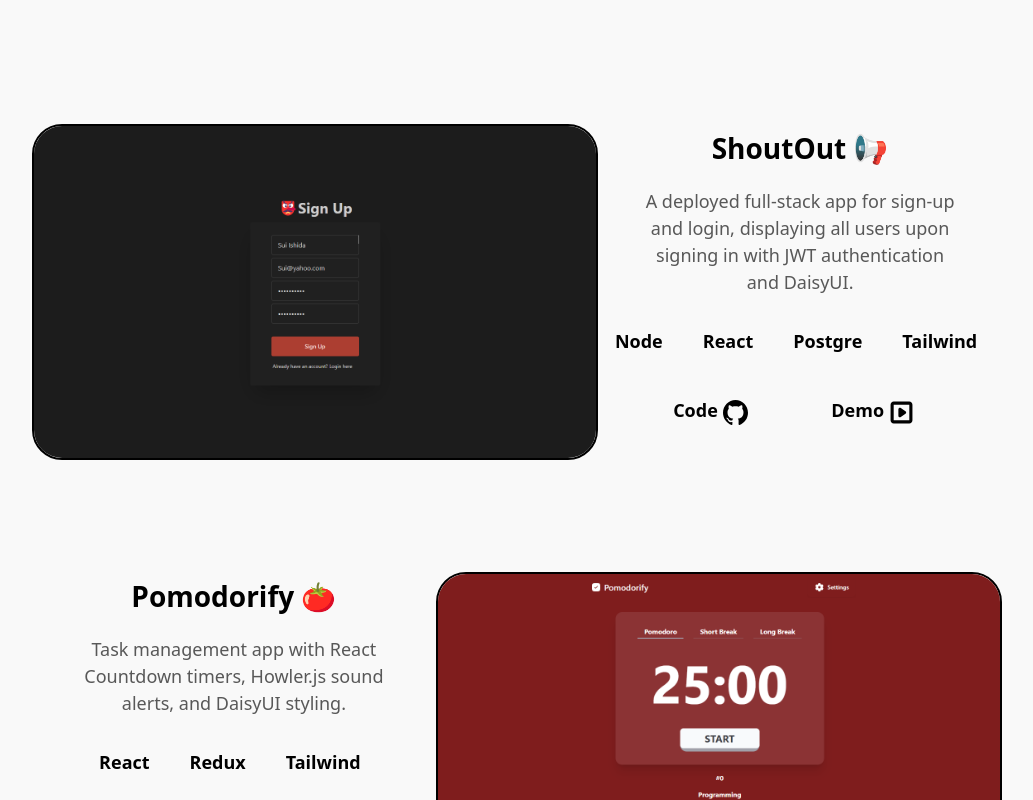
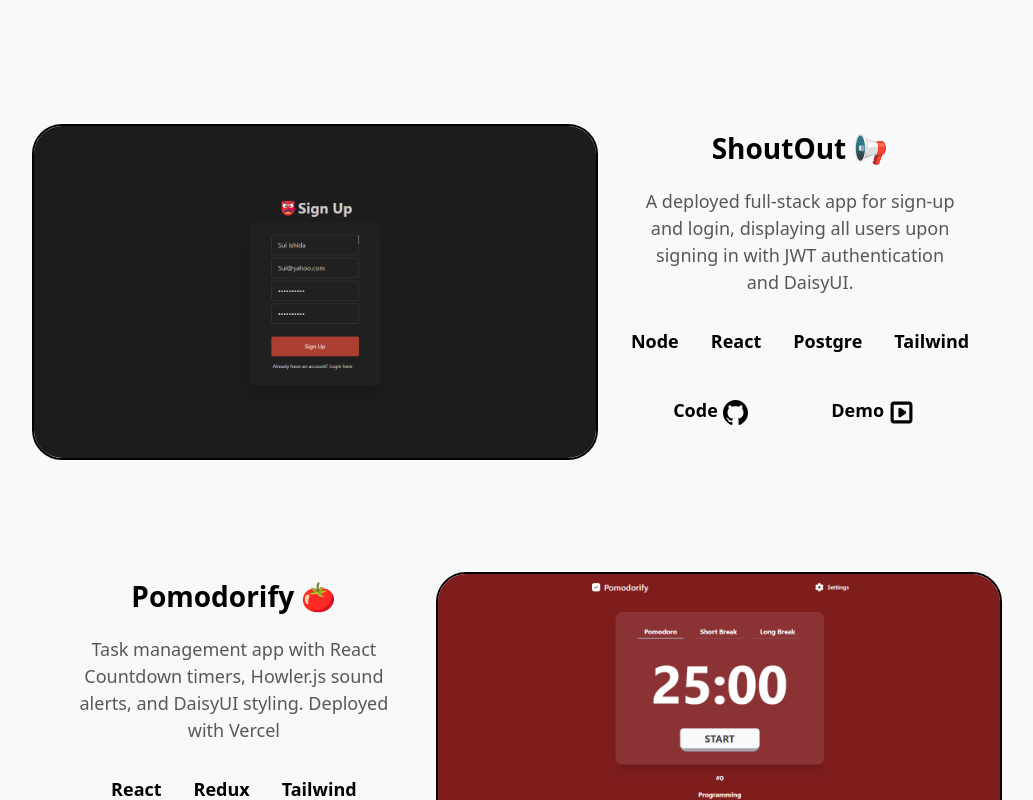
Before and after one commit to andreikennethmoreno/ReactJsPortfolio, a React (Vite) app: page / in a window 1280 px wide. Shown: the part 2000-2800 px from the top of the page, without its empty margins (123-1156 px from the left). Built offline with nearby package versions, Linux system fonts and the light colour scheme.

Commit message:
midterm submission

```diff
--- a/src/assets/data/projectInfo.js
+++ b/src/assets/data/projectInfo.js
@@ -2,13 +2,8 @@
 import BookOwlImg from "../img/proj/bookowl-thumb.png"
 import GetMP3Img from "../img/proj/mp3-thumb.png"
 import ShoutImg from "../img/proj/Shoutout-thumb.png"
+import MoodImg from "..//img/proj/mood-thumb.png"
 
-// bOOK WHITE NODE
-// MP3 BlACKK NODE
-// PORTF WHITE REACT
-// CRYPTO BLACK NODE
-// NIKE WHITE DJANGO
-// GEMBOT BLACK GODOT
 
 
 const projects = [
@@ -36,7 +31,7 @@
         id: 3,
         navId: "3",
         title: 'Pomodorify 🍅',
-        description: 'Task management app with React Countdown timers, Howler.js sound alerts, and DaisyUI styling.',
+        description: 'Task management app with React Countdown timers, Howler.js sound alerts, and DaisyUI styling. Deployed with Vercel',
         imgSrc: PomoImg,
         codeLink: 'https://github.com/andreikennethmoreno/Pomodorify.git',
         demoLink: 'https://pomodorifybydreikenn.netlify.app/',
@@ -46,11 +41,21 @@
         id: 4,
         navId: "4",
         title: 'GetMp3 🎶',
-        description: 'Download your favorite tracks effortlessly with our MP3 Downloader, powered by the YouTube API using ytdl-core and yt-search.>',
+        description: 'Download your favorite tracks effortlessly with our MP3 Downloader, powered by the YouTube API using ytdl-core and yt-search.',
         imgSrc: GetMP3Img,
         codeLink: 'https://github.com/andreikennethmoreno/GetMP3-Music',
         demoLink: 'https://drive.google.com/file/d/146yCIQo_V7a2oTLCIHD327O7Gxe8X_iT/view?usp=sharing',
         technologies: ['Node', 'EJS', 'API']
+    },
+    {
+        id: 5,
+        navId: "5",
+        title: 'Mood2Anime ⛩️',
+        description: "recommends anime based on the user's current mood, used Axios to connect with Jikan API. styled with DaisyUI. Deployed with Vercel",
+        imgSrc: MoodImg,
+        codeLink: 'https://github.com/andreikennethmoreno/Mood2Anime',
+        demoLink: 'https://mood2-anime.vercel.app/',
+        technologies: ['React', 'API', 'Tailwind']
     },
 
 ];
--- a/src/components/Contact/Contact.jsx
+++ b/src/components/Contact/Contact.jsx
@@ -35,7 +35,7 @@
             id: 2,
             icon: <GmailIcon />,
             title: "Gmail",
-            detail: (<a onClick={sendEmail} className="plink">Send a message</a>),
+            detail: (<a onClick={sendEmail} className="plink">kennonirom@gmail.com</a>),
         },
         {
             id: 3,
--- a/src/components/Navbar/Dropdown.jsx
+++ b/src/components/Navbar/Dropdown.jsx
@@ -1,25 +1,15 @@
 import DropdownItem from "./DropdownItem";
+import projects from "../../assets/data/projectInfo"
 
 function Dropdown() {
-    const dropdownItems = [
-        { href: "#proj1", label: "Project 1" },
-        { href: "#proj2", label: "Project 2" },
-        { href: "#proj3", label: "Project 3" },
-        { href: "#proj4", label: "Project 4" },
-        { href: "#proj5", label: "Project 5" },
-        { href: "#proj6", label: "Project 6" },
-
-
-    ];
-
     return (
         <li className="nav-item dropdown">
             <a className="nav-link dropdown-toggle" href="#project" role="button" data-bs-toggle="dropdown" aria-expanded="false">
                 Projects
             </a>
             <ul className="dropdown-menu">
-                {dropdownItems.map((item, index) => (
-                    <DropdownItem key={index} href={item.href} label={item.label} />
+                {projects.map((item, index) => (
+                    <DropdownItem key={index} href={`#proj${item.navId}`} label={item.title} />
                 ))}
             </ul>
         </li>
--- a/src/components/Projects/ProjectCard.jsx
+++ b/src/components/Projects/ProjectCard.jsx
@@ -19,7 +19,7 @@
                             <p className="card-text fs-5 ">{description}</p>
                             <div className="d-flex justify-content-center ">
                                 {technologies.map((tech, index) => (
-                                    <p key={index} className="fs-6 mb-0 me-2 plink p-3">{tech}</p>
+                                    <p key={index} className="fs-6 mb-0  plink p-3">{tech}</p>
                                 ))}
                             </div>
 
--- a/src/styles/index.css
+++ b/src/styles/index.css
@@ -1,8 +1,6 @@
 /*Navbar*/
-
-
 .nav-item, .navbar{
-  background-color: white !important;
+  background-color: white ;
   }
 
   #logo {
@@ -263,6 +261,7 @@
     color: #1480fa !important;
   }
 
+
   .display-7{
     line-height: 2rem !important ;
   }
```
Also changed, not shown: src/assets/img/proj/mood-thumb.png (added).
